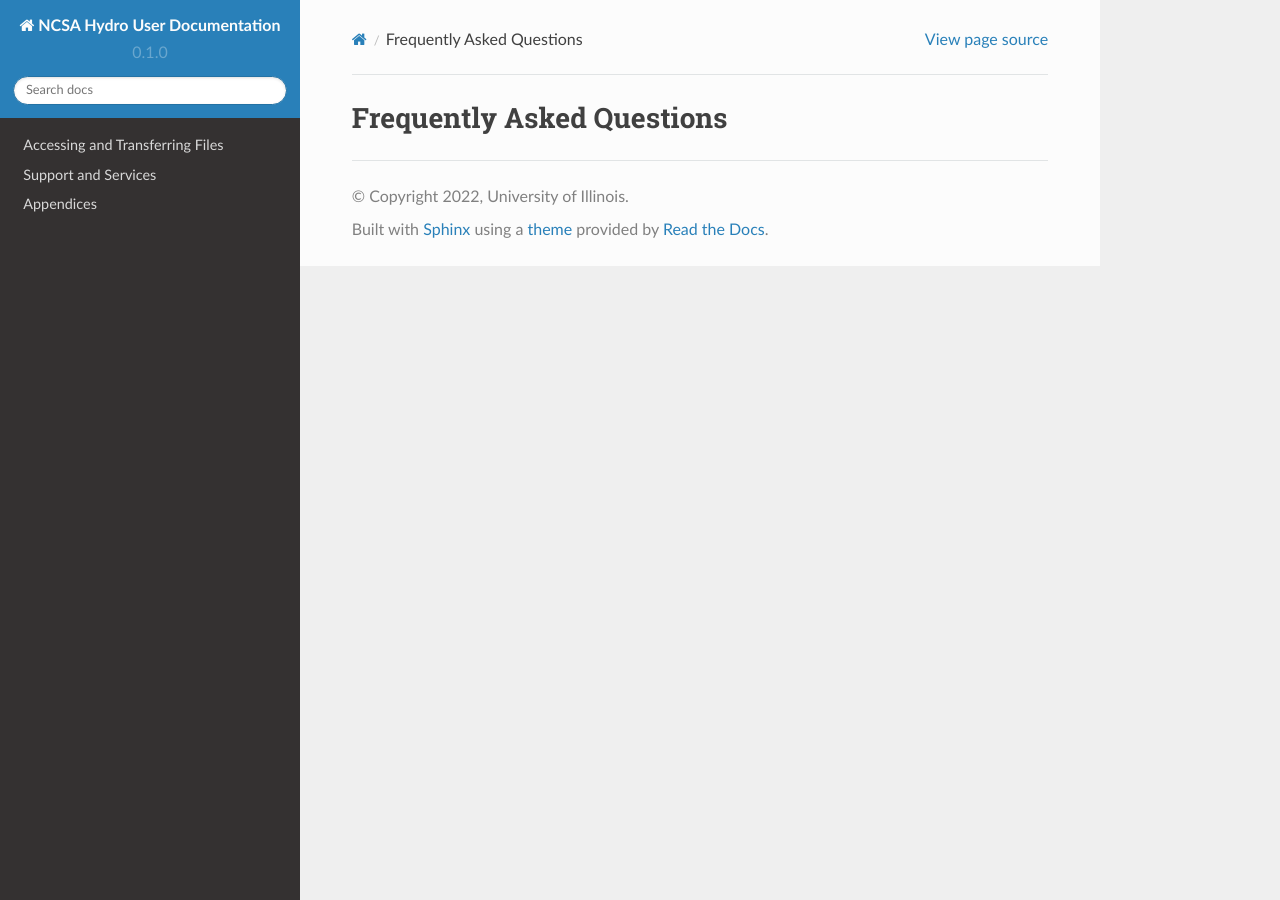
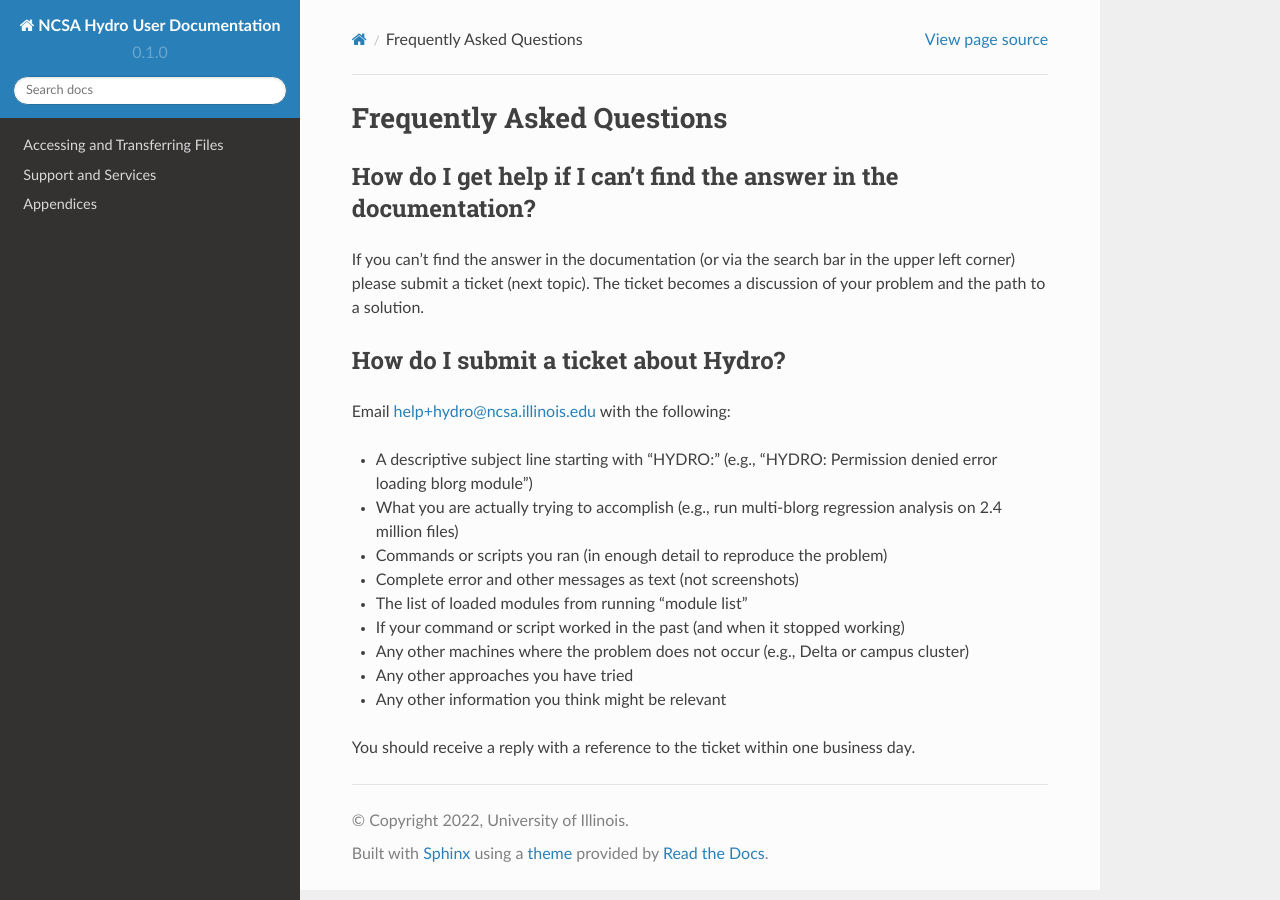
Before and after one commit to ncsa/hydro_documentation, a Sphinx documentation site: the page built from docs/source/faq.rst, in a window 1280 px wide. Built offline with Sphinx 7.4.7 and the Read the Docs theme 2.0.0, drawn with Linux system fonts in a browser that asks for light colours; pages that are not in the unit, such as notebooks, are missing from menus.

Commit message:
Update faq.rst initial copy from index.rst

```diff
--- a/docs/source/faq.rst
+++ b/docs/source/faq.rst
@@ -2,3 +2,25 @@
 
 Frequently Asked Questions
 =============================
+
+How do I get help if I can't find the answer in the documentation?
+~~~~~~~~~~~~~~~~~~~~~~~~~~~~~~~~~~~~~~~~~~~~~~~~~~~~~~~~~~~~~~~~~~~~~~
+If you can't find the answer in the documentation (or via the search bar in the upper left corner) please submit a ticket (next topic).  The ticket becomes a discussion of your problem and the path to a solution.
+
+..  _submit-ticket:
+
+How do I submit a ticket about Hydro?
+~~~~~~~~~~~~~~~~~~~~~~~~~~~~~~~~~~~~~~~
+Email help+hydro@ncsa.illinois.edu with the following:
+
+- A descriptive subject line starting with "HYDRO:" (e.g., "HYDRO: Permission denied error loading blorg module")
+- What you are actually trying to accomplish (e.g., run multi-blorg regression analysis on 2.4 million files)
+- Commands or scripts you ran (in enough detail to reproduce the problem)
+- Complete error and other messages as text (not screenshots)
+- The list of loaded modules from running "module list"
+- If your command or script worked in the past (and when it stopped working)
+- Any other machines where the problem does not occur (e.g., Delta or campus cluster)
+- Any other approaches you have tried
+- Any other information you think might be relevant
+
+You should receive a reply with a reference to the ticket within one business day.
```
